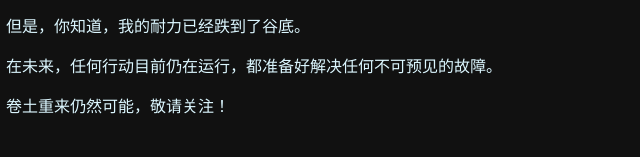
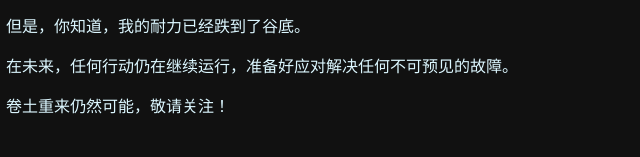
Before and after one commit to vemov/html, a plain HTML site: page index.html in a window 1280 px wide. Shown: the part 643-800 px from the top of the page, 94-734 px from the left. Drawn offline with Linux system fonts and the light colour scheme; a web font is replaced by a local one.

Commit message:
Update index.html

```diff
--- a/index.html
+++ b/index.html
@@ -52,7 +52,7 @@
 <p>我们就是合作伙伴。</p>
 <p>我们的「社会工程学」服务曾不情愿地在 2021 年中断。</p>
 <p>但是，你知道，我的耐力已经跌到了谷底。</p>
-<p>在未来，任何行动目前仍在运行，都准备好解决任何不可预见的故障。</p>
+<p>在未来，任何行动仍在继续运行，准备好应对解决任何不可预见的故障。</p>
 <p>卷土重来仍然可能，敬请关注！</p>
 <p>　</p>
 <h2>社会？工程学？</h2>
```
